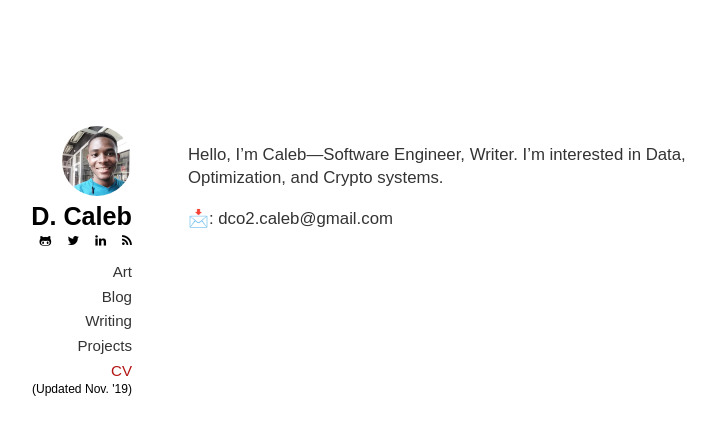
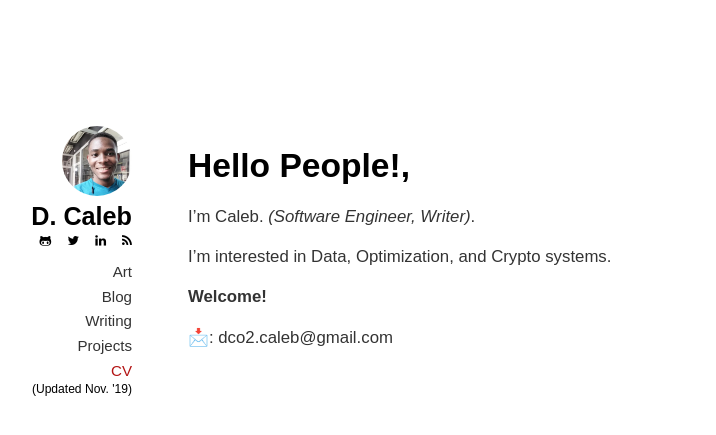
Before and after one commit to dCO2/blog-gh-pages, a Jekyll site: the page built from index.md, in a window 1280 px wide. Shown: the top 435 px of the page, without its empty margins (188-904 px from the left). Built offline with Jekyll 4.4.1, drawn with Linux system fonts in a browser that asks for light colours; some web fonts are replaced.

Commit message:
Updated index page

```diff
--- a/index.md
+++ b/index.md
@@ -6,8 +6,12 @@ title: Home
 
 {: style="margin-top:0; margin-bottom: 0;"}
 
-Hello, I'm Caleb—Software Engineer, Writer.
+# Hello People!,
+
+I'm Caleb. _(Software Engineer, Writer)_.
+
 I’m interested in Data, Optimization, and Crypto systems.
 
+**Welcome!**
 
 📩: dco2.caleb@gmail.com
```
